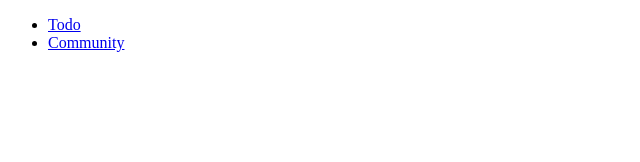
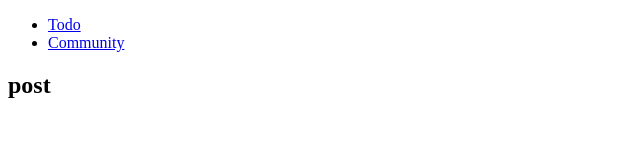
Before and after one commit to SoomMakers/Soom, a React (Create React App) app: page /community/post in a window 1280 px wide. Shown: the top 162 px of the page, without its empty margins (0-640 px from the left). Built offline with nearby package versions, Linux system fonts and the light colour scheme.

Commit message:
create PostPage

```diff
--- a/src/components/App.js
+++ b/src/components/App.js
@@ -9,7 +9,8 @@ import {
 import {
   TodoPage,
   TodoFindPage,
-  CommunityPage
+  CommunityPage,
+  PostPage,
 } from '../pages'
 
 export default function App() {
@@ -26,6 +27,7 @@ export default function App() {
         <Route exact path="/todo" component={TodoPage} />
         <Route exact path="/todo/find" component={TodoFindPage} />
         <Route exact path="/community" component={CommunityPage} />
+        <Route exact path="/community/post" component={PostPage} />
       </Switch>
     </>
   );
--- /dev/null
+++ b/src/pages/CommunityPage/PostPage.js
@@ -0,0 +1,9 @@
+import React from 'react'
+
+export default function PostPage() {
+    return (
+        <div>
+            <h2>post</h2>
+        </div>
+    )
+}
--- a/src/pages/CommunityPage/index.js
+++ b/src/pages/CommunityPage/index.js
@@ -1 +1,2 @@
-export { default } from './CommunityPage';
+export { default as CommunityPage} from './CommunityPage';
+export { default as PostPage } from './PostPage';
--- a/src/pages/index.js
+++ b/src/pages/index.js
@@ -1,3 +1,4 @@
-export { default as CommunityPage} from './CommunityPage'
+export { default as CommunityPage} from './CommunityPage/CommunityPage'
+export { default as PostPage } from './CommunityPage/PostPage';
 export { default as TodoPage} from './TodoPage'
 export { default as TodoFindPage} from './TodoFindPage'
```
Also changed, not shown: 1 other file (tests, documents, lock files or other folders).
